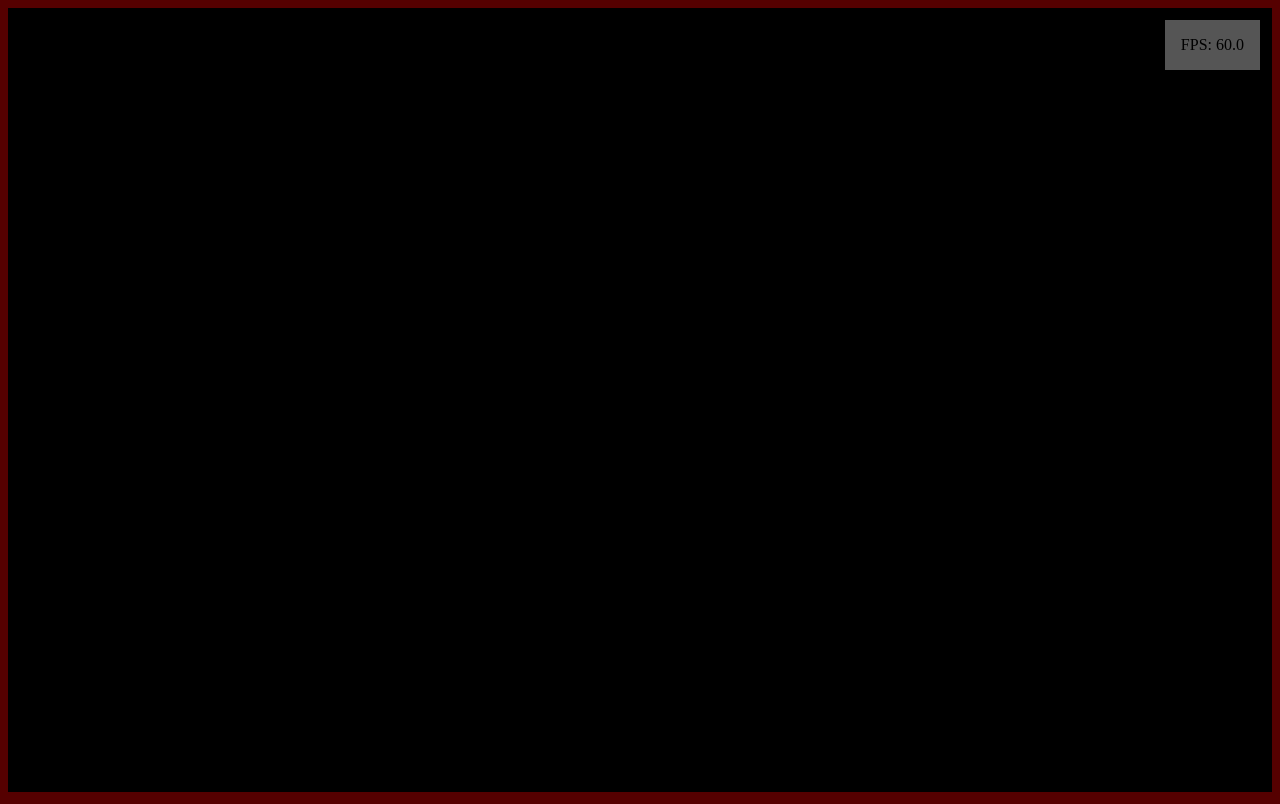
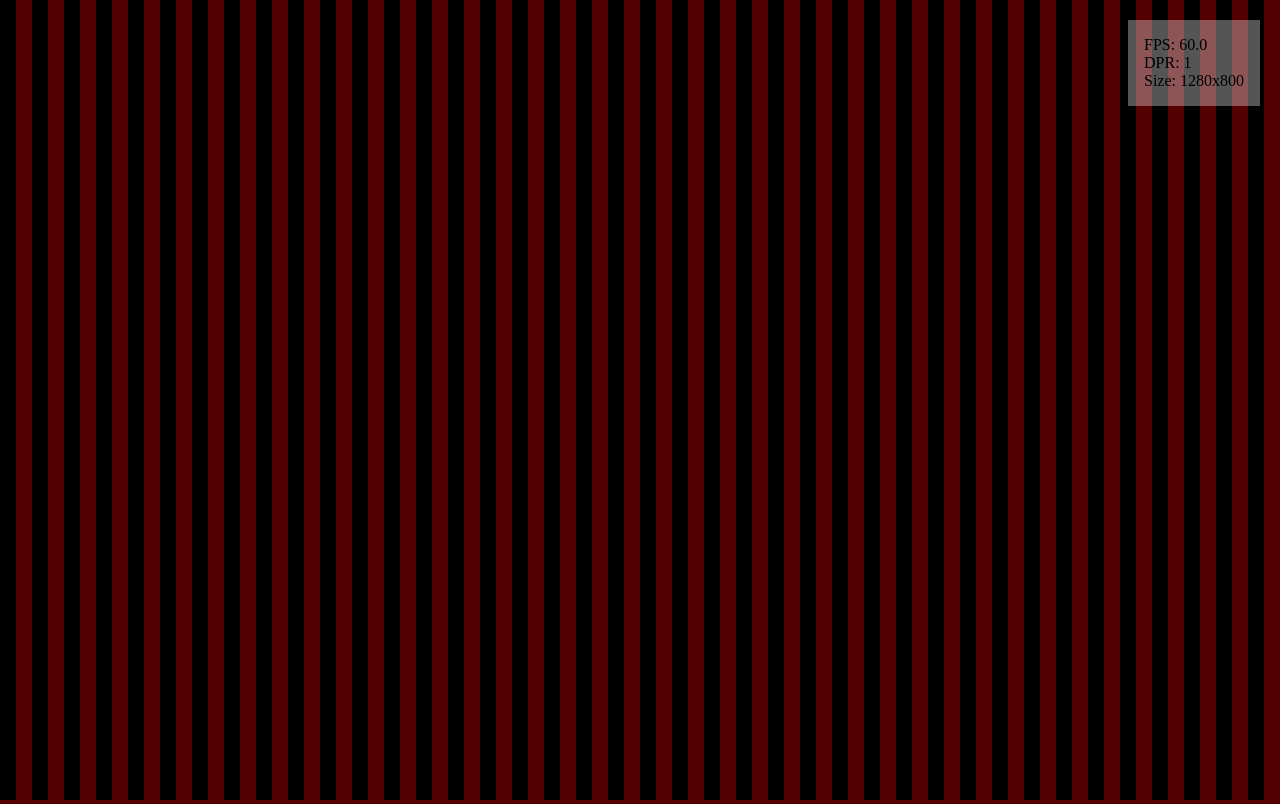
Before and after one commit to klao/wasm-playground, a website: page draw/index.html in a window 1280 px wide. Drawn offline with Linux system fonts and the light colour scheme.

Commit message:
Disable all kind of antialias; better reporting

```diff
--- a/draw/index.html
+++ b/draw/index.html
@@ -11,7 +11,9 @@
 
 <body>
     <div class="ui">
-        FPS: <span id="fps">?</span>
+        FPS: <span id="fps">?</span><br>
+        DPR: <span id="dpr">?</span><br>
+        Size: <span id="size">?</span><br>
     </div>
     <canvas id="canvas"></canvas>
     <script src="main.js"></script>
--- a/draw/main.js
+++ b/draw/main.js
@@ -1,29 +1,54 @@
 "use strict";
+
+const params = new URLSearchParams(window.location.search);
+const pixelation = Number(params.get("pix")) || 1;
+console.log("pixelation", pixelation);
 
 
 const canvas = document.getElementById("canvas");
 // TODO: experiment with anti-aliasing etc.
-const ctx = canvas.getContext("2d");
+// So far we have:
+//   antialias: definitely helps
+//   depth: doesn't seem to matter
+//   alpha: turning it off, but then drawing transparent pixels, makes it much worse (and weird)
+const ctx = canvas.getContext("2d", {
+    // alpha: false,
+    antialias: false,
+    // depth: false,
+});
 
 const rect = document.body.getBoundingClientRect();
 console.log(rect);
-// TODO: devicePixelRatio
+console.log(window.devicePixelRatio);
+const ourDPR = window.devicePixelRatio / pixelation;
 // Size that definitely fits and is a multiple of 16.
-const width = (rect.width - 1 | 0) & ~0xf;
-const height = (rect.height - 1 | 0) & ~0xf;
+// TODO: do we need the -0.5?
+const width = (((rect.width - 0.0) * ourDPR) | 0) & ~0xf;
+const height = (((rect.height - 0.0) * ourDPR) | 0) & ~0xf;
+const cssWidth = width / ourDPR;
+const cssHeight = height / ourDPR;
 
-// const width = 640;
-// const height = 480;
+document.getElementById("dpr").textContent = window.devicePixelRatio;
+document.getElementById("size").textContent = `${width}x${height}`;
 
 console.log(width, height);
 canvas.width = width;
 canvas.height = height;
-ctx.width = width;
-ctx.height = height;
+canvas.style.width = cssWidth + "px";
+canvas.style.height = cssHeight + "px";
+
+setTimeout(() => {
+    console.log(document.getElementById("canvas").getBoundingClientRect());
+}, 1000);
 
 const imageData = ctx.createImageData(width, height);
 const buf = imageData.data;
-for (let i = 3; i < buf.length; i += 4) {
+const moire = 16;
+for (let i = 3, p = 0; i < buf.length; i += 4, ++p) {
+    if (p == moire) {
+        i += 4 * moire;
+        p = 0;
+    }
     buf[i] = 255;
 }
 
--- a/draw/style.css
+++ b/draw/style.css
@@ -13,9 +13,6 @@ html {
 }
 
 body {
-    display: flex;
-    justify-content: center;
-    align-items: center;
     min-height: 100vh;
     background-color: #500;
     position: relative;
@@ -28,3 +25,7 @@ body {
     padding: 1em;
     background-color: #fff5;
 }
+
+canvas {
+    image-rendering: pixelated;
+}
```
